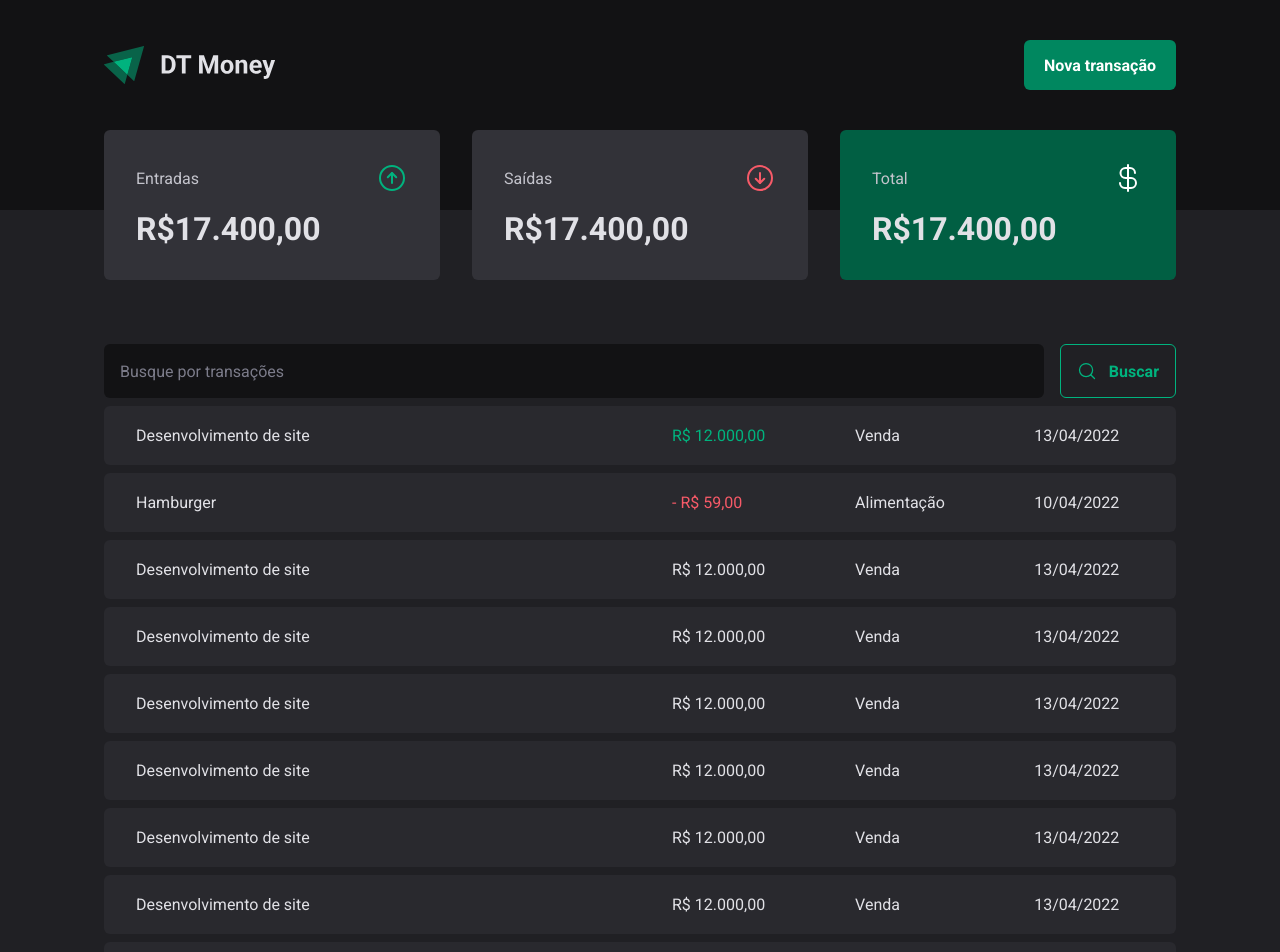
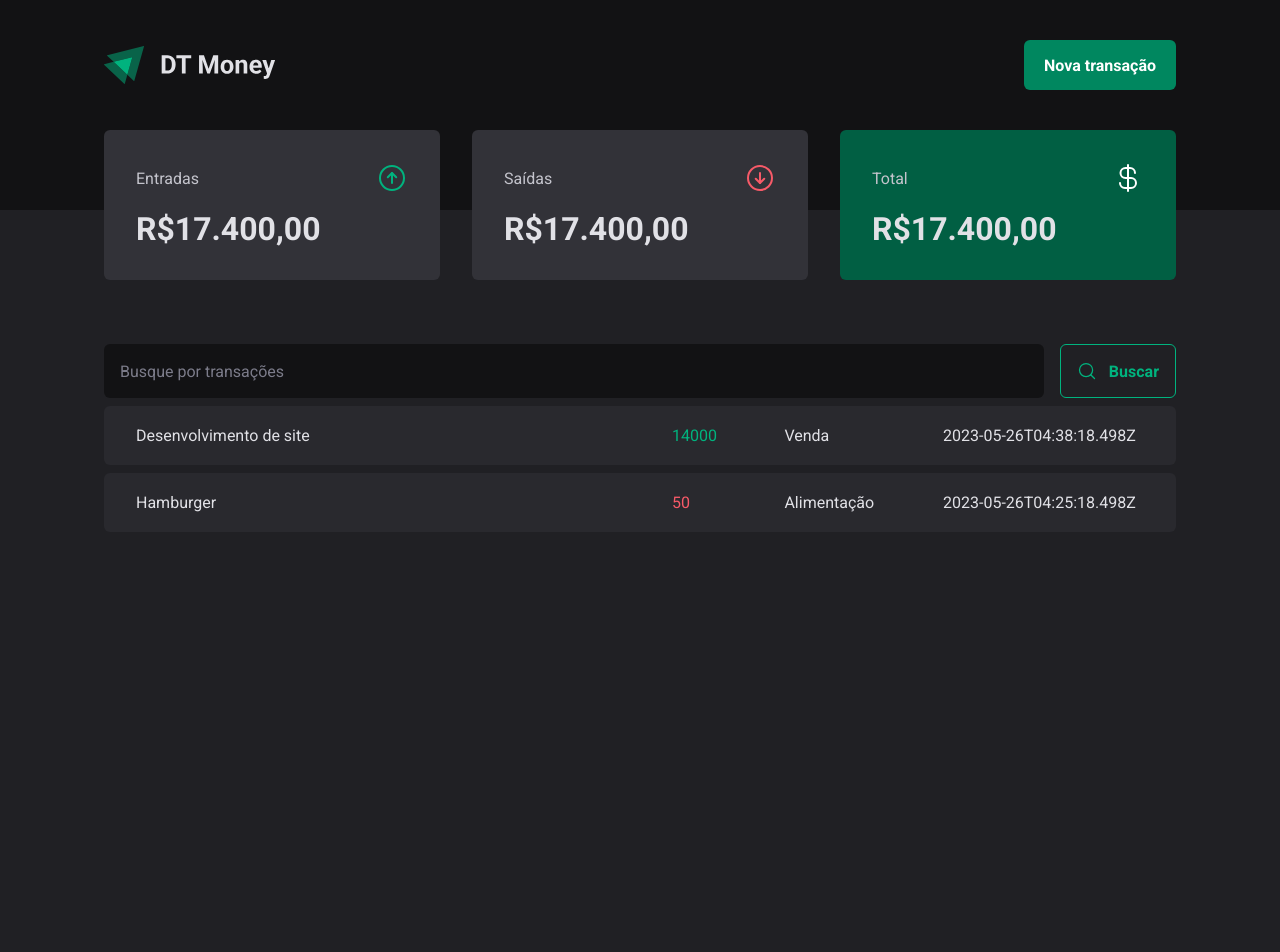
Before and after one commit to sidneifjr/dt-money, a React (Vite) app: page / in a window 1280 px wide. Shown: the top 952 px of the page. After the commit the page ends 800 px from the top, so only its background shows below. Built offline with nearby package versions, Linux system fonts and the light colour scheme; data requests are answered from the project's data file.

Commit message:
Realiza uma primeira requisição à API criada via JSON Server, em Transactions

```diff
--- a/src/pages/Transactions/index.tsx
+++ b/src/pages/Transactions/index.tsx
@@ -1,9 +1,38 @@
+import { useEffect, useState } from "react";
 import { Header } from "../../components/Header";
 import { Summary } from "../../components/Summary";
 import { SearchForm } from "./components/SearchForm";
 import { PriceHighlight, TransactionsContainer, TransactionsTable } from "./styles";
 
+interface Transaction {
+  id: number;
+  description: string;
+  type: 'income' | 'outcome';
+  price: number;
+  category: string;
+  createdAt: string;
+}
+
 export function Transactions() {
+  const [transactions, setTransactions] = useState<Transaction>([])
+
+  async function loadTransactions() {
+    const response = await fetch('http://localhost:3000/transactions')
+    const data = await response.json();
+
+    setTransactions(data)
+    console.log(data)
+  }
+
+  /**
+   * O useEffect é útil para este caso, onde quero que o código rode apenas uma vez e que não se repita, caso haja nova renderização.
+   * Um ponto importante: se abrir a aba network no Chrome, duas requisições com o nome "transactions" serão exibidas.
+   * Isso ocorre devido ao StrictMode do React, que realiza algumas verificações estritas e causa uma repetição apenas durante o modo de desenvolvimento.
+   *  */
+  useEffect(() => {
+    loadTransactions()
+  }, [])
+
   return (
     <div>
       <Header />
@@ -14,68 +43,20 @@ export function Transactions() {
 
         <TransactionsTable>
           <tbody>
-            <tr>
-              <td width="50%">Desenvolvimento de site</td>
-              <td>
-                <PriceHighlight variant="income">
-                  R$ 12.000,00
-                </PriceHighlight>
-              </td>
-              <td>Venda</td>
-              <td>13/04/2022</td>
-            </tr>
-            <tr>
-              <td width="50%">Hamburger</td>
-              <td>
-                <PriceHighlight variant="outcome">
-                  - R$ 59,00
-                </PriceHighlight>
-              </td>
-              <td>Alimentação</td>
-              <td>10/04/2022</td>
-            </tr>
-            <tr>
-              <td width="50%">Desenvolvimento de site</td>
-              <td>R$ 12.000,00</td>
-              <td>Venda</td>
-              <td>13/04/2022</td>
-            </tr>
-            <tr>
-              <td width="50%">Desenvolvimento de site</td>
-              <td>R$ 12.000,00</td>
-              <td>Venda</td>
-              <td>13/04/2022</td>
-            </tr>
-            <tr>
-              <td width="50%">Desenvolvimento de site</td>
-              <td>R$ 12.000,00</td>
-              <td>Venda</td>
-              <td>13/04/2022</td>
-            </tr>
-            <tr>
-              <td width="50%">Desenvolvimento de site</td>
-              <td>R$ 12.000,00</td>
-              <td>Venda</td>
-              <td>13/04/2022</td>
-            </tr>
-            <tr>
-              <td width="50%">Desenvolvimento de site</td>
-              <td>R$ 12.000,00</td>
-              <td>Venda</td>
-              <td>13/04/2022</td>
-            </tr>
-            <tr>
-              <td width="50%">Desenvolvimento de site</td>
-              <td>R$ 12.000,00</td>
-              <td>Venda</td>
-              <td>13/04/2022</td>
-            </tr>
-            <tr>
-              <td width="50%">Desenvolvimento de site</td>
-              <td>R$ 12.000,00</td>
-              <td>Venda</td>
-              <td>13/04/2022</td>
-            </tr>
+            {transactions.map(transaction => {
+              return (
+                <tr key={transaction.id}>
+                  <td width="50%">{transaction.description}</td>
+                  <td>
+                    <PriceHighlight variant={transaction.type}>
+                      {transaction.price}
+                    </PriceHighlight>
+                  </td>
+                  <td>{transaction.category}</td>
+                  <td>{transaction.createdAt}</td>
+                </tr>
+              )
+            })}
           </tbody>
         </TransactionsTable>
       </TransactionsContainer>
--- a/vite.config.ts
+++ b/vite.config.ts
@@ -5,7 +5,7 @@ import react from '@vitejs/plugin-react'
 export default defineConfig({
   plugins: [react()],
   server: {
-    port: 3000,
+    // port: 3000,
     open: true
   }
 })
```
